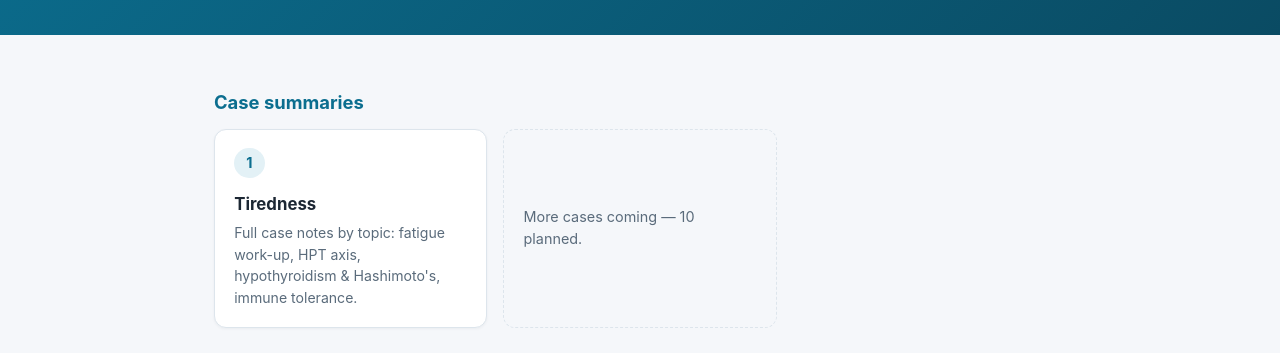
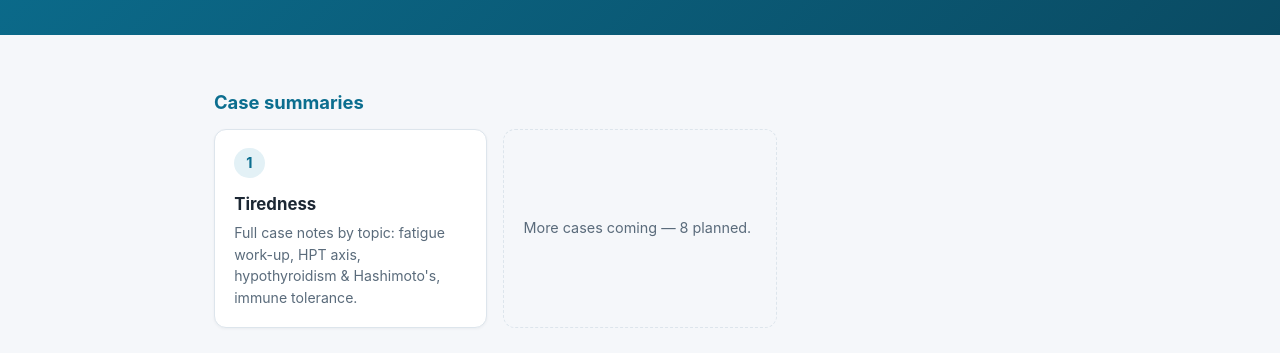
Before and after one commit to ujaanb/CSI, a plain HTML site: page Outcomes/index.html in a window 1280 px wide. Shown: the part 190-543 px from the top of the page. Drawn offline with Linux system fonts and the light colour scheme.

Commit message:
Update planned case count to 8 on revision hub
Co-authored-by: Cursor <cursoragent@cursor.com>

```diff
--- a/Outcomes/index.html
+++ b/Outcomes/index.html
@@ -90,7 +90,7 @@
       <h3>Tiredness</h3>
       <p>Full case notes by topic: fatigue work-up, HPT axis, hypothyroidism &amp; Hashimoto's, immune tolerance.</p>
     </a>
-    <div class="placeholder">More cases coming — 10 planned.</div>
+    <div class="placeholder">More cases coming — 8 planned.</div>
   </div>
 </main>
 
```
